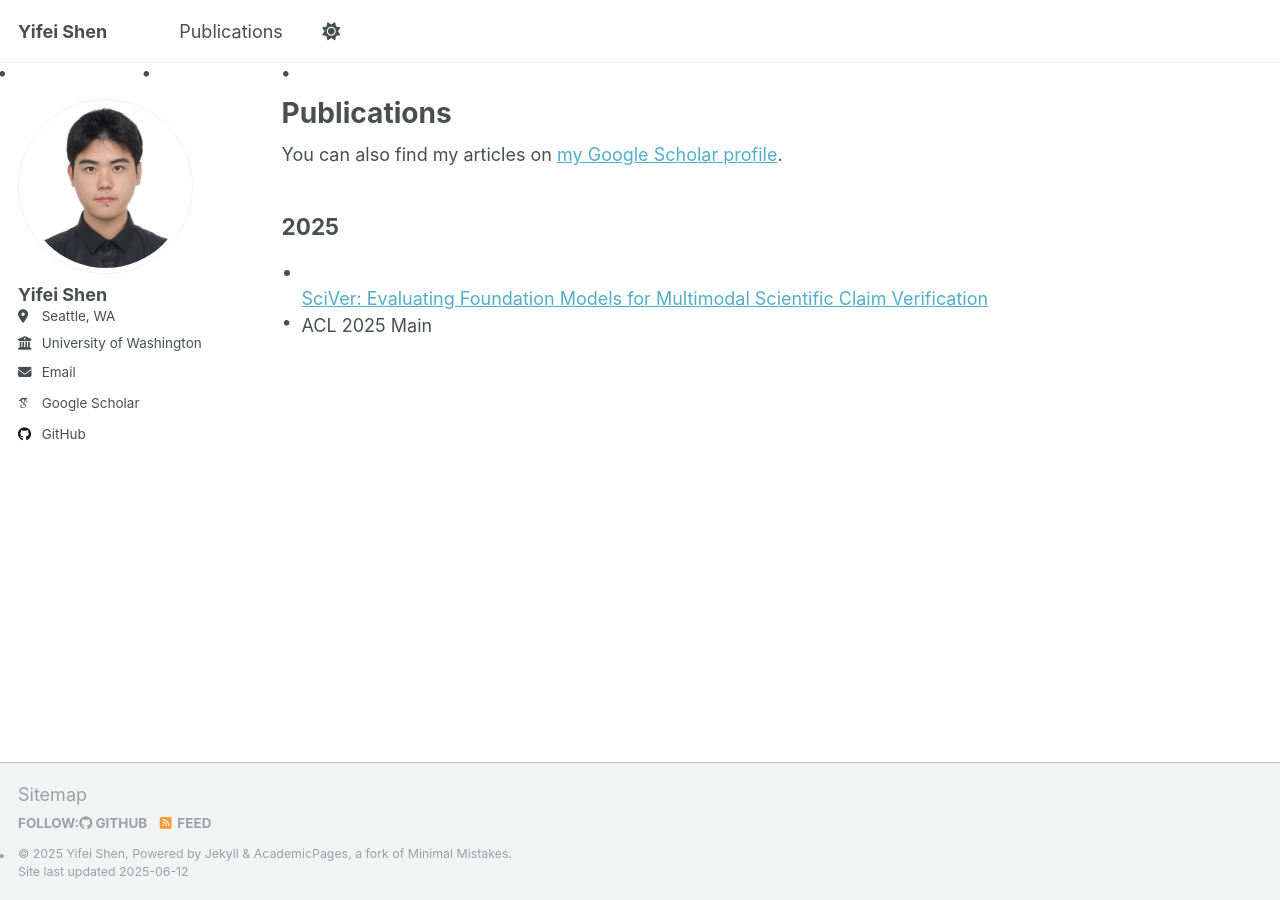
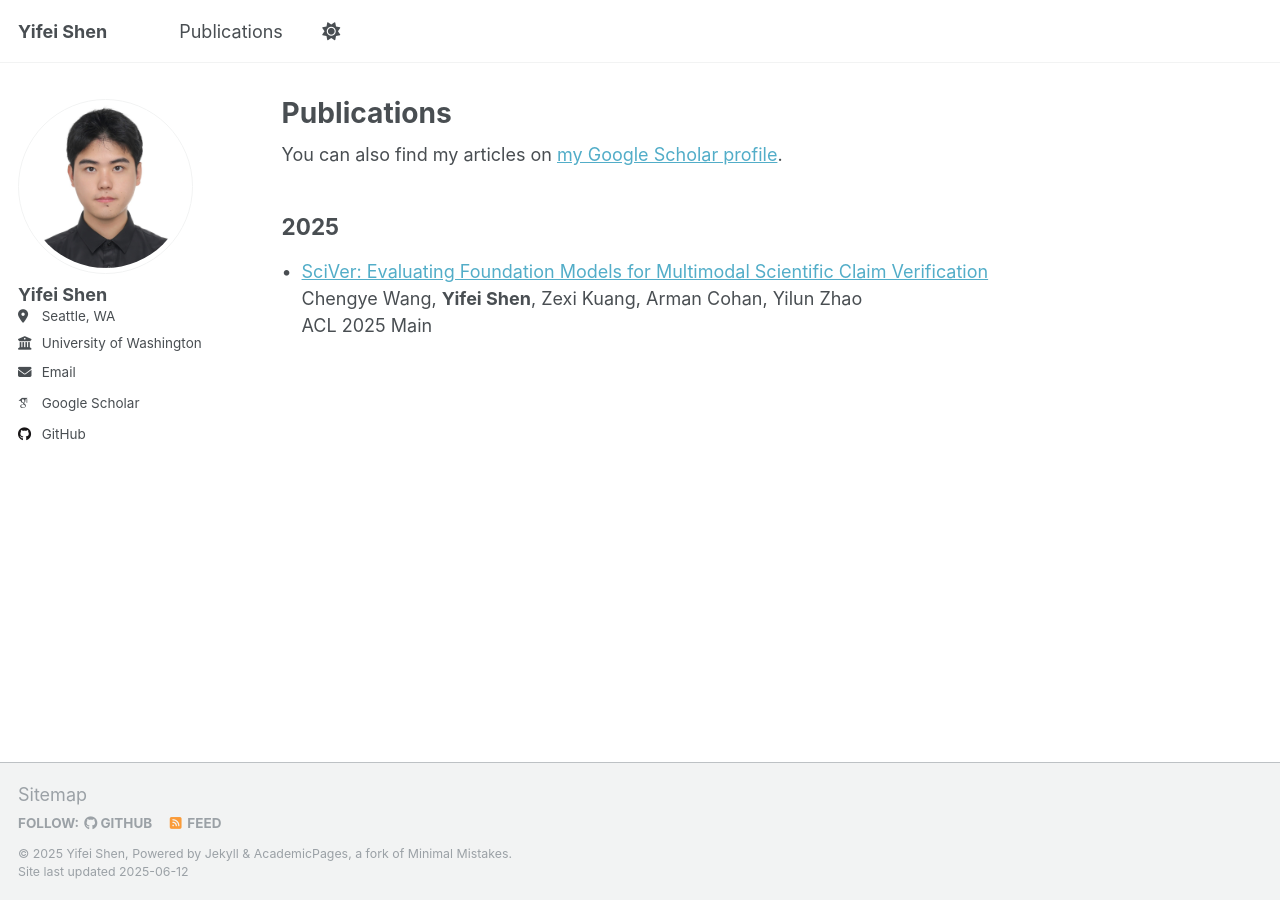
Before and after one commit to Barryshen1/Barryshen1.github.io, a Jekyll site: the page built from _pages/publications.html, in a window 1280 px wide. Built offline with Jekyll 4.4.1, drawn with Linux system fonts in a browser that asks for light colours; some web fonts are replaced.

Commit message:
Update publications.html

```diff
--- a/_pages/publications.html
+++ b/_pages/publications.html
@@ -12,16 +12,28 @@ author_profile: true
 <style>
   ul {
     padding-left: 20px;
+    list-style-type: none;
   }
-  li {
+  li.year-group {
     margin-bottom: 15px;
     position: relative;
   }
-  li:before {
+  li.year-group:before {
     content: "•";
     position: absolute;
     left: -20px;
-    top: 2.75em; /* Aligns bullet with paper title */
+    top: 0;
+  }
+  li.publication {
+    margin-bottom: 15px;
+    padding-left: 20px;
+  }
+  /* Remove bullet for venue */
+  li.venue {
+    list-style-type: none;
+    margin-top: 5px;
+    margin-bottom: 15px;
+    padding-left: 20px;
   }
 </style>
 
@@ -31,18 +43,17 @@ author_profile: true
   <h2>{{ year.name }}</h2>
   <ul>
   {% for publication in year.items %}
-    <li>
-      {% if publication.authors %}
-        {{ publication.authors | replace: site.author.name, "<strong>" | append: site.author.name | append: "</strong>" }}
-      {% else %}
-        {% if publication.citation %}
-          {% assign citation_parts = publication.citation | split: "." %}
-          {{ citation_parts[0] | replace: site.author.name, "<strong>" | append: site.author.name | append: "</strong>" }}.
+    <li class="year-group">
+      <a href="{{ publication.permalink }}">{{ publication.title }}</a><br>
+      <div style="padding-left: 0;">
+        {% if publication.authors %}
+          {{ publication.authors | replace: site.author.name, "<strong>" | append: site.author.name | append: "</strong>" }}
+        {% else %}
+          Chengye Wang, <strong>Yifei Shen</strong>, Zexi Kuang, Arman Cohan, Yilun Zhao
         {% endif %}
-      {% endif %}
-      <br>
-      <a href="{{ publication.permalink }}">{{ publication.title }}</a><br>
-      {{ publication.venue }}
+        <br>
+        {{ publication.venue }}
+      </div>
     </li>
   {% endfor %}
   </ul>
```
